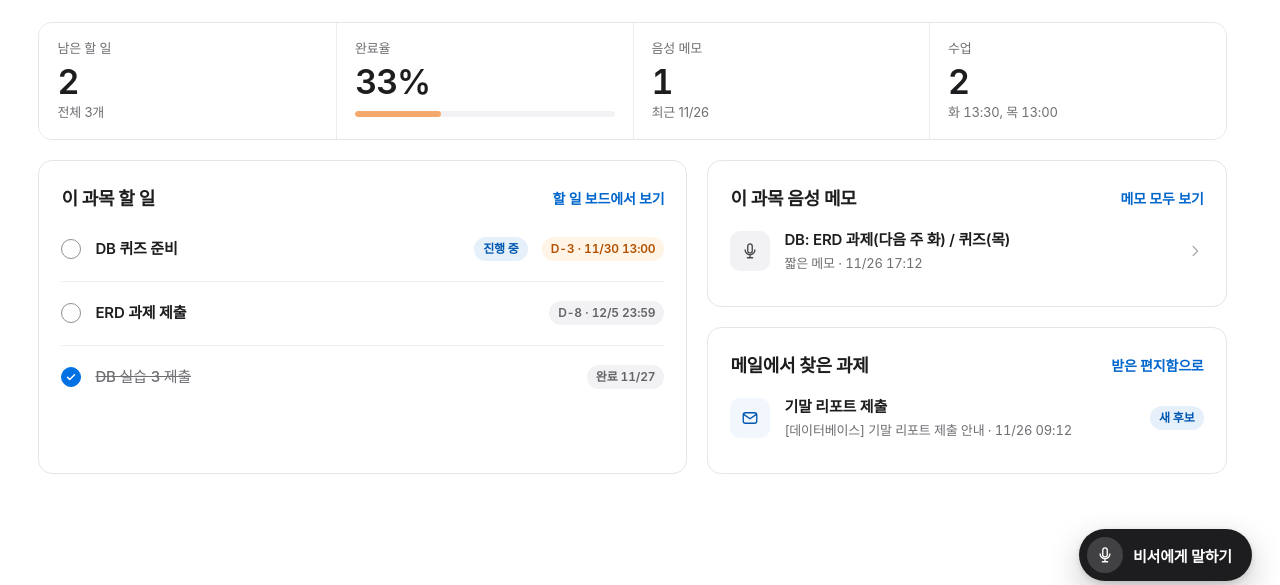
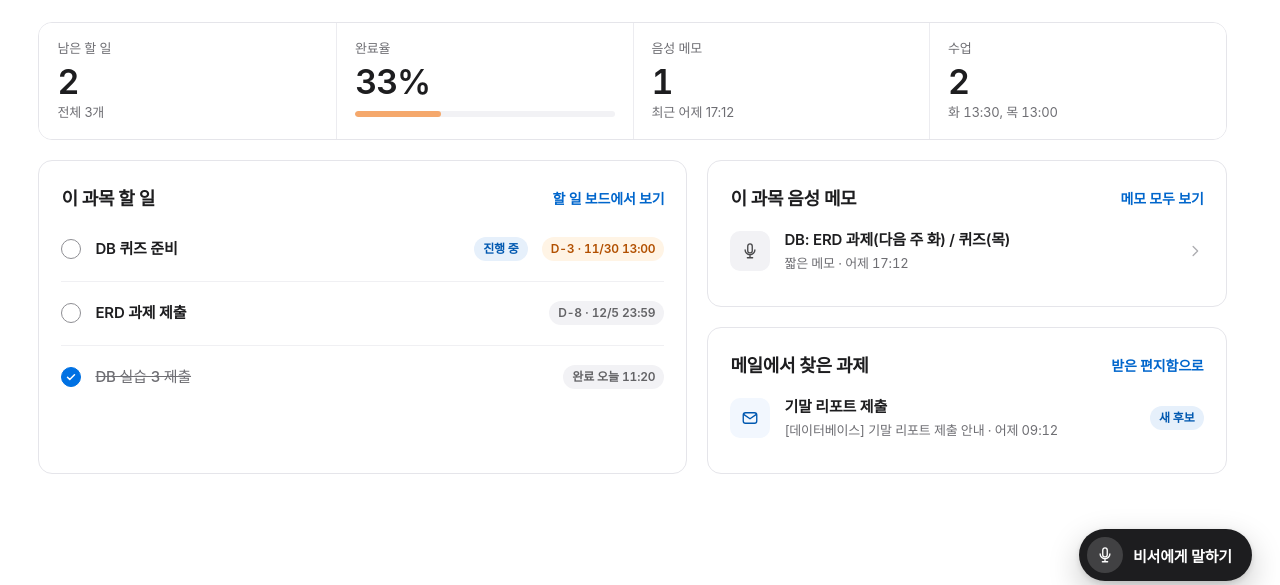
Before and after one commit to gimseungjin60/voice-planner, a Node server app: page /subjects/2 in a window 1280 px wide. Shown: the part 191-776 px from the top of the page. Run offline with Node 20, Linux system fonts and the light colour scheme; some web fonts are replaced.

Commit message:
feat: 지난 시각 표기를 하나의 규칙으로 통일 (방금·N분 전·오늘·어제·M/D)
에브리타임 게시판처럼 가까운 시각일수록 짧게 보여 준다.
화면마다 달랐던 '11/23 (월) 14:00', '11월 23일 14:00', '3일 전' 표기를
public/js/fmt.js의 when() 하나로 모으고 EJS·브라우저 JS가 같이 쓴다.

Co-Authored-By: Claude Opus 5.5 <noreply@anthropic.com>
Claude-Session: https://claude.ai/code/session_015Xd5b82Jk5V5y754vbi7h8

```diff
--- a/app.js
+++ b/app.js
@@ -4,6 +4,7 @@ const path = require("path");
 const express = require("express");
 const session = require("express-session");
 
+const { when } = require("./public/js/fmt");
 const app = express();
 app.set("view engine", "ejs");
 app.set("views", path.join(__dirname, "views"));
@@ -36,6 +37,7 @@ app.use(
 app.use((req, res, next) => {
   res.locals.user = req.session.user || null;
   res.locals.path = req.path;
+  res.locals.when = when; // 지난 시각 표기 (public/js/fmt.js, 화면 JS와 같은 규칙)
   next();
 });
 
--- /dev/null
+++ b/public/js/fmt.js
@@ -0,0 +1,20 @@
+// 지난 시각 표기 규칙 하나로 통일 (브라우저·EJS 공용). 에브리타임 게시판처럼 가까울수록 짧게:
+// 방금 · 12분 전 · 오늘 14:05 · 어제 09:30 · 11/3 18:20 · (작년 이전) 25/11/3
+// 입력은 DB에서 읽은 한국 시간 문자열 'YYYY-MM-DD HH:mm:ss'
+function when(v) {
+  if (!v) return "";
+  const nowKst = new Date(Date.now() + 9 * 3600000).toISOString();
+  const min = Math.floor((Date.now() - Date.parse(v.replace(" ", "T").slice(0, 19) + "+09:00")) / 60000);
+  const day = v.slice(0, 10);
+  const hm = v.slice(11, 16);
+  if (min >= 0 && min < 1) return "방금";
+  if (min >= 0 && min < 60) return `${min}분 전`;
+  if (day === nowKst.slice(0, 10)) return `오늘 ${hm}`;
+  if (day === new Date(Date.now() + 9 * 3600000 - 86400000).toISOString().slice(0, 10)) return `어제 ${hm}`;
+  const m = Number(v.slice(5, 7));
+  const d = Number(v.slice(8, 10));
+  if (v.slice(0, 4) === nowKst.slice(0, 4)) return `${m}/${d} ${hm}`;
+  return `${v.slice(2, 4)}/${m}/${d}`;
+}
+
+if (typeof module !== "undefined") module.exports = { when };
--- a/public/js/tasks.js
+++ b/public/js/tasks.js
@@ -42,7 +42,7 @@ function card(t) {
     </div>
     <div class="task-meta">
       ${t.subject_name ? chip(t.subject_name, t.subject_color, true) : ""}
-      ${done ? (t.completed_at ? `<span class="due done">완료 ${md(t.completed_at)}</span>` : "") : t.due_at ? `<span class="due ${cls}">${esc(label)}</span>` : ""}
+      ${done ? (t.completed_at ? `<span class="due done">완료 ${when(t.completed_at)}</span>` : "") : t.due_at ? `<span class="due ${cls}">${esc(label)}</span>` : ""}
       ${t.priority === "high" && !done ? `<span class="prio-high"><svg class="i sm" aria-hidden="true"><use href="#i-flag"/></svg>중요</span>` : ""}
       ${src ? (link ? `<a class="src" ${linkAttrs(link)} title="${link.label}">` : `<span class="src" title="출처: ${src[1]}">`) + `<svg class="i" aria-hidden="true"><use href="#i-${src[0]}"/></svg><span class="src-label">${src[1]}</span>` + (link ? "</a>" : "</span>") : ""}
     </div>
--- a/scripts/preview.js
+++ b/scripts/preview.js
@@ -91,6 +91,7 @@ app.use((req, res, next) => {
   if (req.query.notion) state.notion = req.query.notion === "on";
   res.locals.user = state.loggedIn ? user : null;
   res.locals.path = req.path;
+  res.locals.when = require("../public/js/fmt").when;
   next();
 });
 
--- a/views/memos.ejs
+++ b/views/memos.ejs
@@ -1,7 +1,5 @@
 <%- include('partials/header') %>
-<% const WEEK = ["일", "월", "화", "수", "목", "금", "토"];
-   const when = (v) => `${Number(v.slice(5, 7))}/${Number(v.slice(8, 10))} (${WEEK[new Date(v.slice(0, 10) + 'T12:00:00Z').getUTCDay()]}) ${v.slice(11, 16)}`;
-   const pad = (n) => String(n).padStart(2, '0');
+<% const pad = (n) => String(n).padStart(2, '0');
    const dur = (s) => !s ? '' : s >= 3600 ? `${Math.floor(s / 3600)}:${pad(Math.floor(s / 60) % 60)}:${pad(s % 60)}` : `${pad(Math.floor(s / 60))}:${pad(s % 60)}`;
    const first = (list.page - 1) * 10 + 1; // 한 쪽 10개 (routes/api/memos.js PAGE_SIZE)
    const pageUrl = (p) => `/memos?page=${p}${subject ? '&subject=' + subject : ''}`; %>
--- a/views/partials/header.ejs
+++ b/views/partials/header.ejs
@@ -9,6 +9,7 @@
   <link rel="preconnect" href="https://cdn.jsdelivr.net" crossorigin />
   <link rel="stylesheet" href="https://cdn.jsdelivr.net/gh/orioncactus/pretendard@v1.3.9/dist/web/variable/pretendardvariable-dynamic-subset.min.css" />
   <link rel="stylesheet" href="/css/style.css" />
+  <script src="/js/fmt.js" defer></script>
   <script src="/js/app.js" defer></script>
   <% if (user) { %><script src="/js/voice.js" defer></script><% } %>
 </head>
--- a/views/report.ejs
+++ b/views/report.ejs
@@ -89,7 +89,7 @@
           <div class="row">
             <span class="check on" aria-hidden="true"></span>
             <div class="row-main"><div class="row-title"><%= t.title %></div></div>
-            <span class="fine num"><%= t.subject_name || '과목 없음' %> · <%= md(t.completed_at) %> <%= t.completed_at.slice(11, 16) %> 완료</span>
+            <span class="fine num"><%= t.subject_name || '과목 없음' %> · <%= when(t.completed_at) %> 완료</span>
           </div>
         <% }) %>
       </div>
--- a/views/share.ejs
+++ b/views/share.ejs
@@ -4,8 +4,7 @@
      { key: "title", title: "수업·일정 제목", desc: "과목명·강의실과 일정 제목까지 보여요." },
      { key: "all", title: "마감까지 모두", desc: "제목에 더해 할 일 마감도 보여요." },
    ];
-   const q = (extra) => { const p = new URLSearchParams(); if (asFriend) p.set("view", "friend"); Object.entries(extra).forEach(([k, v]) => (v ? p.set(k, v) : p.delete(k))); const s = p.toString(); return s ? `?${s}` : "?"; };
-   const fmtSeen = (t) => t ? `${Number(t.slice(5, 7))}월 ${Number(t.slice(8, 10))}일 ${t.slice(11, 16)}` : null; %>
+   const q = (extra) => { const p = new URLSearchParams(); if (asFriend) p.set("view", "friend"); Object.entries(extra).forEach(([k, v]) => (v ? p.set(k, v) : p.delete(k))); const s = p.toString(); return s ? `?${s}` : "?"; }; %>
 <main class="container">
   <div class="page-head">
     <div>
@@ -32,7 +31,7 @@
         <div class="share-state">
           <span class="status-dot ok" aria-hidden="true"></span>
           <b>공유 중</b>
-          <span class="fine num"><%= share.view_count ? `친구가 ${share.view_count}번 열어 봤어요 · 마지막 ${fmtSeen(share.last_viewed_at)}` : "아직 아무도 열어 보지 않았어요" %></span>
+          <span class="fine num"><%= share.view_count ? `친구가 ${share.view_count}번 열어 봤어요 · 마지막 ${when(share.last_viewed_at)}` : "아직 아무도 열어 보지 않았어요" %></span>
         </div>
         <div class="share-link">
           <label class="sr-only" for="share-url">공유 링크</label>
--- a/views/subject.ejs
+++ b/views/subject.ejs
@@ -21,7 +21,7 @@
     <div class="stat"><p class="label">남은 할 일</p><p class="value"><%= open.length %></p><p class="hint">전체 <%= subject.tasks.length %>개</p></div>
     <div class="stat"><p class="label">완료율</p><p class="value"><%= pct %>%</p>
       <div class="meter" role="img" aria-label="완료율 <%= pct %>%"><span style="width: <%= pct %>%"></span></div></div>
-    <div class="stat"><p class="label">음성 메모</p><p class="value"><%= subject.memos.length %></p><p class="hint"><%= subject.memos.length ? '최근 ' + md(subject.memos[0].created_at) : '아직 없어요' %></p></div>
+    <div class="stat"><p class="label">음성 메모</p><p class="value"><%= subject.memos.length %></p><p class="hint"><%= subject.memos.length ? '최근 ' + when(subject.memos[0].created_at) : '아직 없어요' %></p></div>
     <div class="stat"><p class="label">수업</p><p class="value"><%= subject.schedules.length %></p>
       <p class="hint num"><%= subject.schedules.map((x) => WEEK[x.day_of_week] + ' ' + x.start_time.slice(0, 5)).join(', ') || '수업 시간 없음' %></p></div>
   </div>
@@ -38,7 +38,7 @@
               <span class="check <%= done ? 'on' : '' %>" aria-hidden="true"></span>
               <div class="row-main"><div class="row-title <%= done ? 'struck' : '' %>"><%= t.title %></div></div>
               <% if (t.status === 'doing') { %><span class="badge blue">진행 중</span><% } %>
-              <% if (done) { %><span class="due num">완료 <%= md(t.completed_at || t.updated_at) %></span>
+              <% if (done) { %><span class="due num">완료 <%= when(t.completed_at || t.updated_at) %></span>
               <% } else if (t.due_at) { %><span class="due" data-due="<%= t.due_at %>"></span><% } %>
             </div>
           <% }) %>
@@ -58,7 +58,7 @@
                 <span class="tile"><svg class="i"><use href="#i-<%= m.memo_type === 'lecture' ? 'lecture' : 'mic' %>"/></svg></span>
                 <div class="row-main">
                   <div class="row-title"><%= (m.summary || m.transcript).split('\n')[0].replace(/^[•★]\s*/, '') %></div>
-                  <div class="row-sub num"><%= m.memo_type === 'lecture' ? '강의 녹음' : '짧은 메모' %> · <%= md(m.created_at) %> <%= m.created_at.slice(11, 16) %></div>
+                  <div class="row-sub num"><%= m.memo_type === 'lecture' ? '강의 녹음' : '짧은 메모' %> · <%= when(m.created_at) %></div>
                 </div>
                 <svg class="i chev" aria-hidden="true"><use href="#i-chevron"/></svg>
               </a>
@@ -78,7 +78,7 @@
                 <span class="tile blue"><svg class="i"><use href="#i-mail"/></svg></span>
                 <div class="row-main">
                   <div class="row-title"><%= m.ai_title || m.subject %></div>
-                  <div class="row-sub clamp-1 num"><%= m.subject %> · <%= md(m.received_at) %> <%= m.received_at.slice(11, 16) %></div>
+                  <div class="row-sub clamp-1 num"><%= m.subject %> · <%= when(m.received_at) %></div>
                 </div>
                 <span class="badge <%= MAIL[m.status][1] %>"><%= MAIL[m.status][0] %></span>
               </a>
```
Also changed, not shown: public/js/inbox.js (+1 -9 lines), public/js/app.js.
